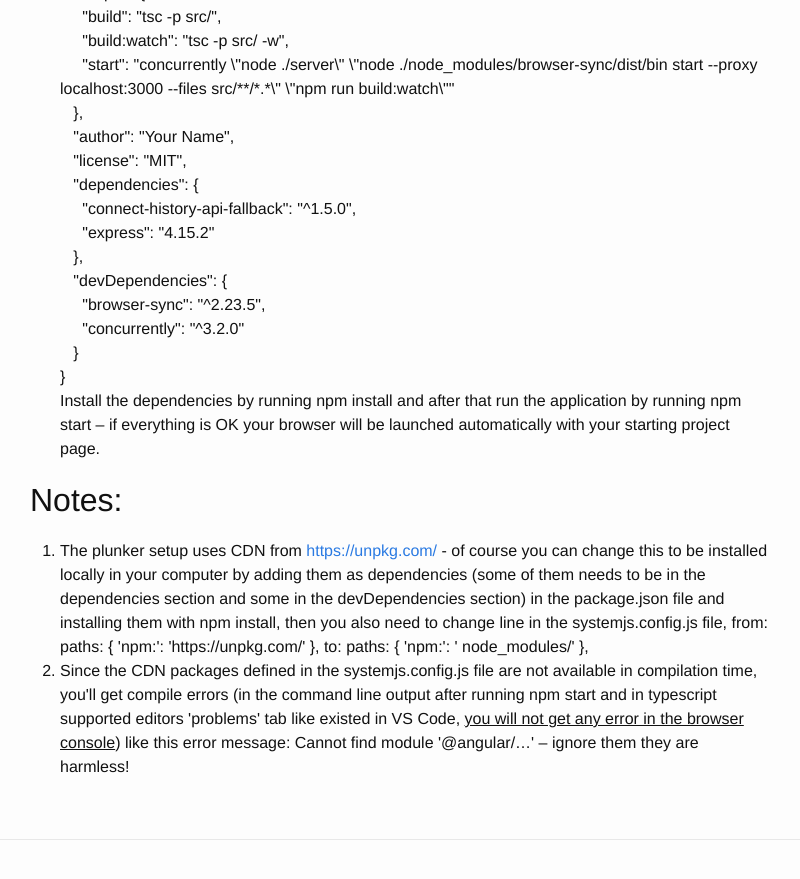
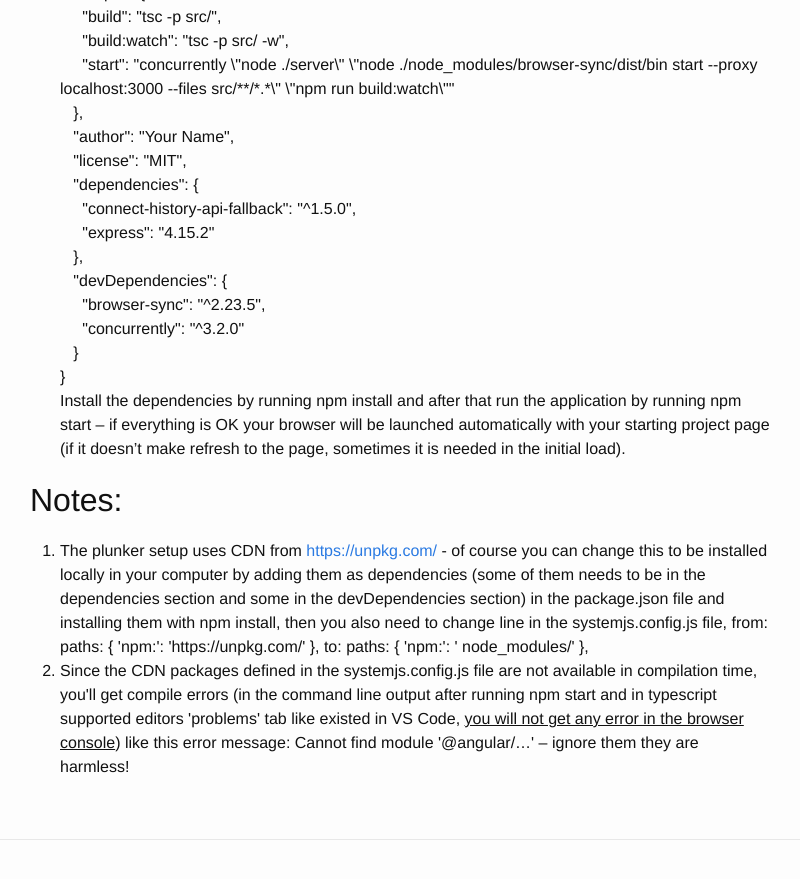
Before and after one commit to meir-ohayon/meir-ohayon.github.io, a Jekyll site: the page built from _posts/2018-01-21-adjusting-angular-plunker-setup-for-local-development-setup.md, in a window 1280 px wide and 900 px high, scrolled down 2253 px. Shown: the top 879 px of the window, without its empty margins (240-1040 px from the left). Built offline with Jekyll 4.4.1, drawn with Linux system fonts in a browser that asks for light colours; comment, search, counter and statistics services are not loaded.

Commit message:
Update 2018-01-21-adjusting-angular-plunker-setup-for-local-development-setup.md

```diff
--- a/_posts/2018-01-21-adjusting-angular-plunker-setup-for-local-development-setup.md
+++ b/_posts/2018-01-21-adjusting-angular-plunker-setup-for-local-development-setup.md
@@ -25,7 +25,7 @@ Create the file tsconfig.json and copy its content from here:<br>
 
 ## Back in the root folder
 1.	Create new file: server.js and put in it this content:<br>process.env.NODE_ENV = \'production\';<br>var history = require(\'connect-history-api-fallback\');<br>var express = require(\'express\');<br>var app = express();<br>app.use(history({ htmlAcceptHeaders: [\'text/html\', \'application/xhtml+xml\'] }));<br>app.use(express.static(__dirname)); <br>app.listen(3000);<br>console.log(\'App listening on port 3000\');
-2.	Create new file: package.json and put in it this content:<br>{<br>  &nbsp;&nbsp;  \"name\": \"package-name\",<br>  &nbsp;&nbsp;  \"version\": \"1.0.0\",<br>  &nbsp;&nbsp;  \"description\": \"Description of your package\",<br>  &nbsp;&nbsp;  \"scripts\": {<br>   &nbsp;&nbsp;&nbsp;&nbsp;    \"build\": \"tsc -p src/\",<br>   &nbsp;&nbsp;&nbsp;&nbsp;    \"build:watch\": \"tsc -p src/ -w\",<br>   &nbsp;&nbsp;&nbsp;&nbsp;    \"start\": \"concurrently \\\"node ./server\\\" \\\"node ./node_modules/browser-sync/dist/bin start \-\-proxy localhost:3000 \-\-files src/\*\*/\*\.\*\\\" \\\"npm run build:watch\\\"\"<br> &nbsp;&nbsp;   },<br>  &nbsp;&nbsp;  \"author\": \"Your Name\",<br>  &nbsp;&nbsp;  \"license\": \"MIT\",<br>  &nbsp;&nbsp;  \"dependencies\": {<br>     &nbsp;&nbsp;&nbsp;&nbsp;    \"connect-history-api-fallback\": \"^1.5.0\",<br>   &nbsp;&nbsp;&nbsp;&nbsp;      \"express\": \"4.15.2\"<br>  &nbsp;&nbsp;  },<br>  &nbsp;&nbsp;  \"devDependencies\": {<br>   &nbsp;&nbsp;&nbsp;&nbsp;     \"browser-sync\": \"^2.23.5\",<br>   &nbsp;&nbsp;&nbsp;&nbsp;     \"concurrently\": \"^3.2.0\"<br>  &nbsp;&nbsp;  }<br>}<br>Install the dependencies by running npm install and after that run the application by running npm start – if everything is OK your browser will be launched automatically with your starting project page.<br>
+2.	Create new file: package.json and put in it this content:<br>{<br>  &nbsp;&nbsp;  \"name\": \"package-name\",<br>  &nbsp;&nbsp;  \"version\": \"1.0.0\",<br>  &nbsp;&nbsp;  \"description\": \"Description of your package\",<br>  &nbsp;&nbsp;  \"scripts\": {<br>   &nbsp;&nbsp;&nbsp;&nbsp;    \"build\": \"tsc -p src/\",<br>   &nbsp;&nbsp;&nbsp;&nbsp;    \"build:watch\": \"tsc -p src/ -w\",<br>   &nbsp;&nbsp;&nbsp;&nbsp;    \"start\": \"concurrently \\\"node ./server\\\" \\\"node ./node_modules/browser-sync/dist/bin start \-\-proxy localhost:3000 \-\-files src/\*\*/\*\.\*\\\" \\\"npm run build:watch\\\"\"<br> &nbsp;&nbsp;   },<br>  &nbsp;&nbsp;  \"author\": \"Your Name\",<br>  &nbsp;&nbsp;  \"license\": \"MIT\",<br>  &nbsp;&nbsp;  \"dependencies\": {<br>     &nbsp;&nbsp;&nbsp;&nbsp;    \"connect-history-api-fallback\": \"^1.5.0\",<br>   &nbsp;&nbsp;&nbsp;&nbsp;      \"express\": \"4.15.2\"<br>  &nbsp;&nbsp;  },<br>  &nbsp;&nbsp;  \"devDependencies\": {<br>   &nbsp;&nbsp;&nbsp;&nbsp;     \"browser-sync\": \"^2.23.5\",<br>   &nbsp;&nbsp;&nbsp;&nbsp;     \"concurrently\": \"^3.2.0\"<br>  &nbsp;&nbsp;  }<br>}<br>Install the dependencies by running npm install and after that run the application by running npm start – if everything is OK your browser will be launched automatically with your starting project page (if it doesn't make refresh to the page, sometimes it is needed in the initial load).<br>
 
 ## Notes:
 1.	The plunker setup uses CDN from <https://unpkg.com/> - of course you can change this to be installed locally  in your computer by adding them as dependencies (some of them needs to be in the dependencies section and some in the devDependencies section) in the package.json file and installing them with npm install, then you also need to change line in the systemjs.config.js file, from: paths: { \'npm:\': \'https://unpkg.com/\' }, to: paths: { \'npm:\': \' node_modules/\' },
```
